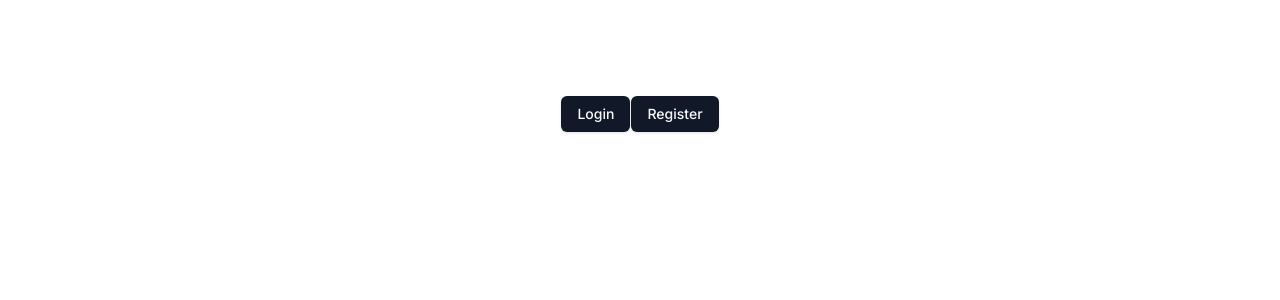
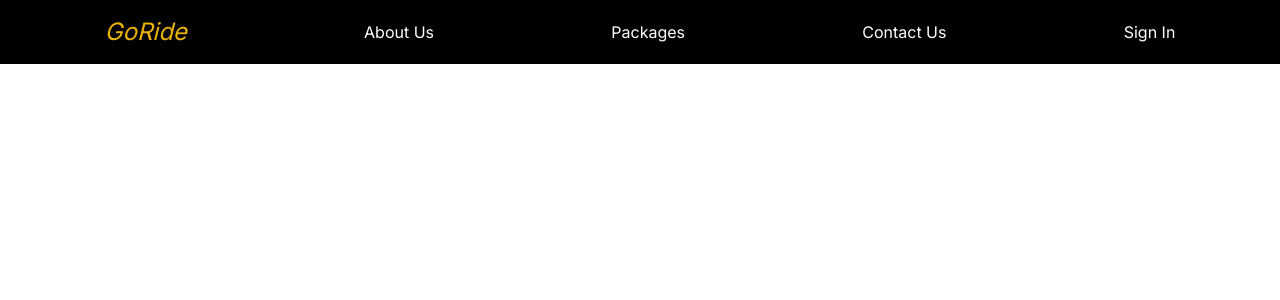
Before and after one commit to opsingh861/bus-booking, a Next.js app in the folder client/: page / in a window 1280 px wide. Shown: the top 300 px of the page. Built offline with nearby package versions, Linux system fonts and the light colour scheme.

Commit message:
added navbar

```diff
--- a/client/src/app/page.js
+++ b/client/src/app/page.js
@@ -1,20 +1,17 @@
 "use client";
 
+import Navbar from "@/components/ui/Navbar";
 import { Button } from "@/components/ui/button";
 import { useRouter } from "next/navigation";
 
 export default function Home() {
   const router = useRouter();
   return (
-    <main className="flex min-h-screen flex-col items-center justify-between p-24">
-      <div className="flex gap-px">
-        <Button asChild>
-          <button onClick={() => router.push("/auth/login")}>Login</button>
-        </Button>
-        <Button asChild>
-          <button onClick={() => router.push("/auth/register")}>Register</button>
-        </Button>
-      </div>
-    </main>
+    <div className="overflow-auto">
+      <Navbar />
+      <main>
+
+      </main>
+    </div>
   );
 }
--- /dev/null
+++ b/client/src/components/ui/Navbar.jsx
@@ -0,0 +1,19 @@
+'use client'
+import Link from 'next/link';
+
+function Navbar() {
+    const isLoggedIn = false
+    return (
+        <nav className='bg-black text-white p-4'>
+            <ul className='flex justify-around items-center cursor-pointer' >
+                <li className='italic bold text-yellow-500 text-2xl'><Link href='/'>GoRide</Link></li>
+                <li><Link href='/about'>About Us</Link></li>
+                <li><Link href="/services">Packages</Link></li>
+                <li><Link href="/contact">Contact Us</Link></li>
+                {!isLoggedIn ? <li><Link href="/auth/login">Sign In</Link></li> : <li><Link href="/">User</Link></li>}
+            </ul>
+        </nav>
+    );
+}
+
+export default Navbar;
```
